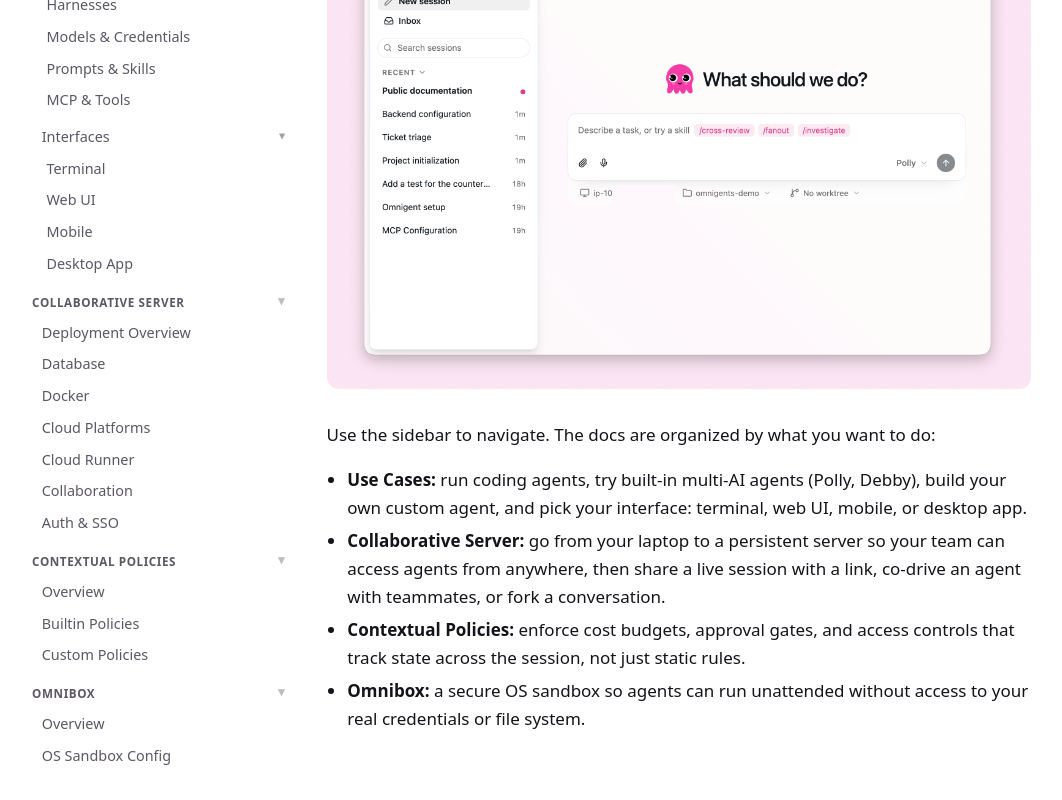
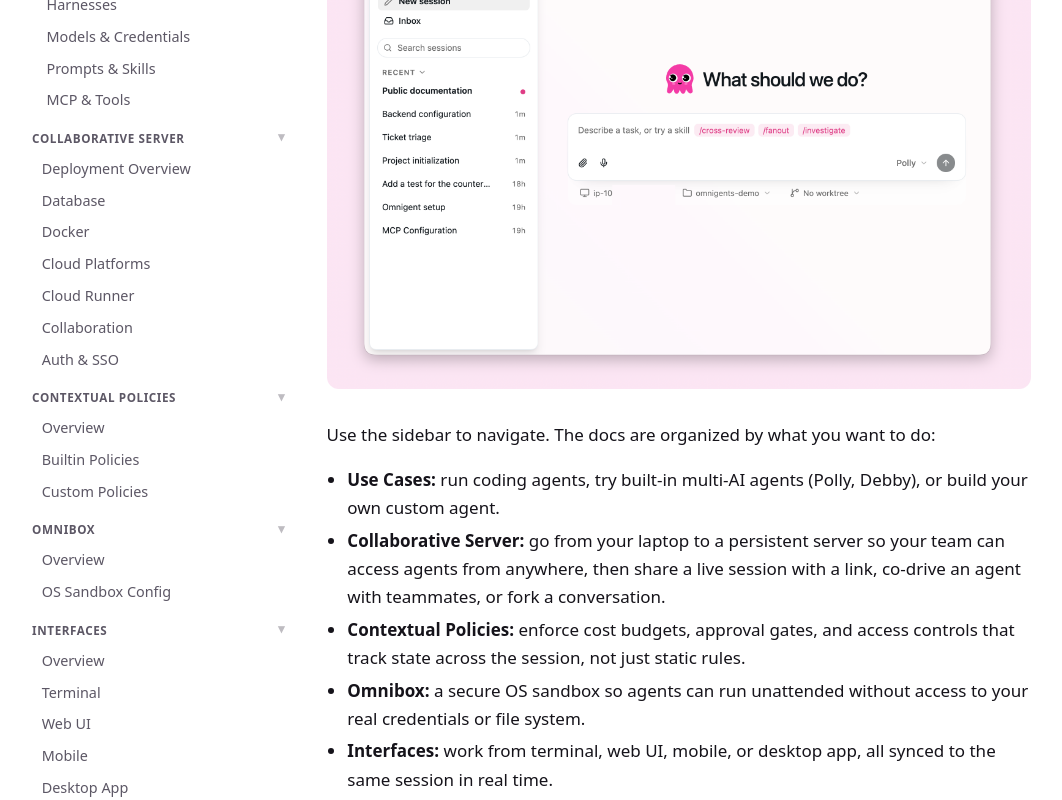
Before and after one commit to omnigent-ai/omnigent-site, a Next.js app: page /docs in a window 1280 px wide. Shown: the part 340-1140 px from the top of the page, without its empty margins (106-1168 px from the left). Built offline with nearby package versions, Linux system fonts and the light colour scheme.

Commit message:
docs: make Interfaces a top-level sidebar section
Co-authored-by: Isaac

```diff
--- a/app/docs/page.js
+++ b/app/docs/page.js
@@ -20,10 +20,11 @@ export default function Page() {
         Use the sidebar to navigate. The docs are organized by what you want to do:
       </p>
       <ul>
-        <li><strong>Use Cases:</strong> run coding agents, try built-in multi-AI agents (Polly, Debby), build your own custom agent, and pick your interface: terminal, web UI, mobile, or desktop app.</li>
+        <li><strong>Use Cases:</strong> run coding agents, try built-in multi-AI agents (Polly, Debby), or build your own custom agent.</li>
         <li><strong>Collaborative Server:</strong> go from your laptop to a persistent server so your team can access agents from anywhere, then share a live session with a link, co-drive an agent with teammates, or fork a conversation.</li>
         <li><strong>Contextual Policies:</strong> enforce cost budgets, approval gates, and access controls that track state across the session, not just static rules.</li>
         <li><strong>Omnibox:</strong> a secure OS sandbox so agents can run unattended without access to your real credentials or file system.</li>
+        <li><strong>Interfaces:</strong> work from terminal, web UI, mobile, or desktop app, all synced to the same session in real time.</li>
       </ul>
     </>
   );
--- a/components/DocsSidebarFull.js
+++ b/components/DocsSidebarFull.js
@@ -35,17 +35,6 @@ const SECTIONS = [
           { href: "/docs/build/tools", label: "MCP & Tools" },
         ],
       },
-      {
-        title: "Interfaces",
-        collapsed: false,
-        href: "/docs/interact/overview",
-        pages: [
-          { href: "/docs/interact/terminal", label: "Terminal" },
-          { href: "/docs/interact/web-ui", label: "Web UI" },
-          { href: "/docs/interact/mobile", label: "Mobile" },
-          { href: "/docs/interact/desktop", label: "Desktop App" },
-        ],
-      },
     ],
   },
   {
@@ -73,6 +62,16 @@ const SECTIONS = [
     pages: [
       { href: "/docs/omnibox", label: "Overview" },
       { href: "/docs/policies/os-sandbox", label: "OS Sandbox Config" },
+    ],
+  },
+  {
+    title: "Interfaces",
+    pages: [
+      { href: "/docs/interact/overview", label: "Overview" },
+      { href: "/docs/interact/terminal", label: "Terminal" },
+      { href: "/docs/interact/web-ui", label: "Web UI" },
+      { href: "/docs/interact/mobile", label: "Mobile" },
+      { href: "/docs/interact/desktop", label: "Desktop App" },
     ],
   },
 ];
```
